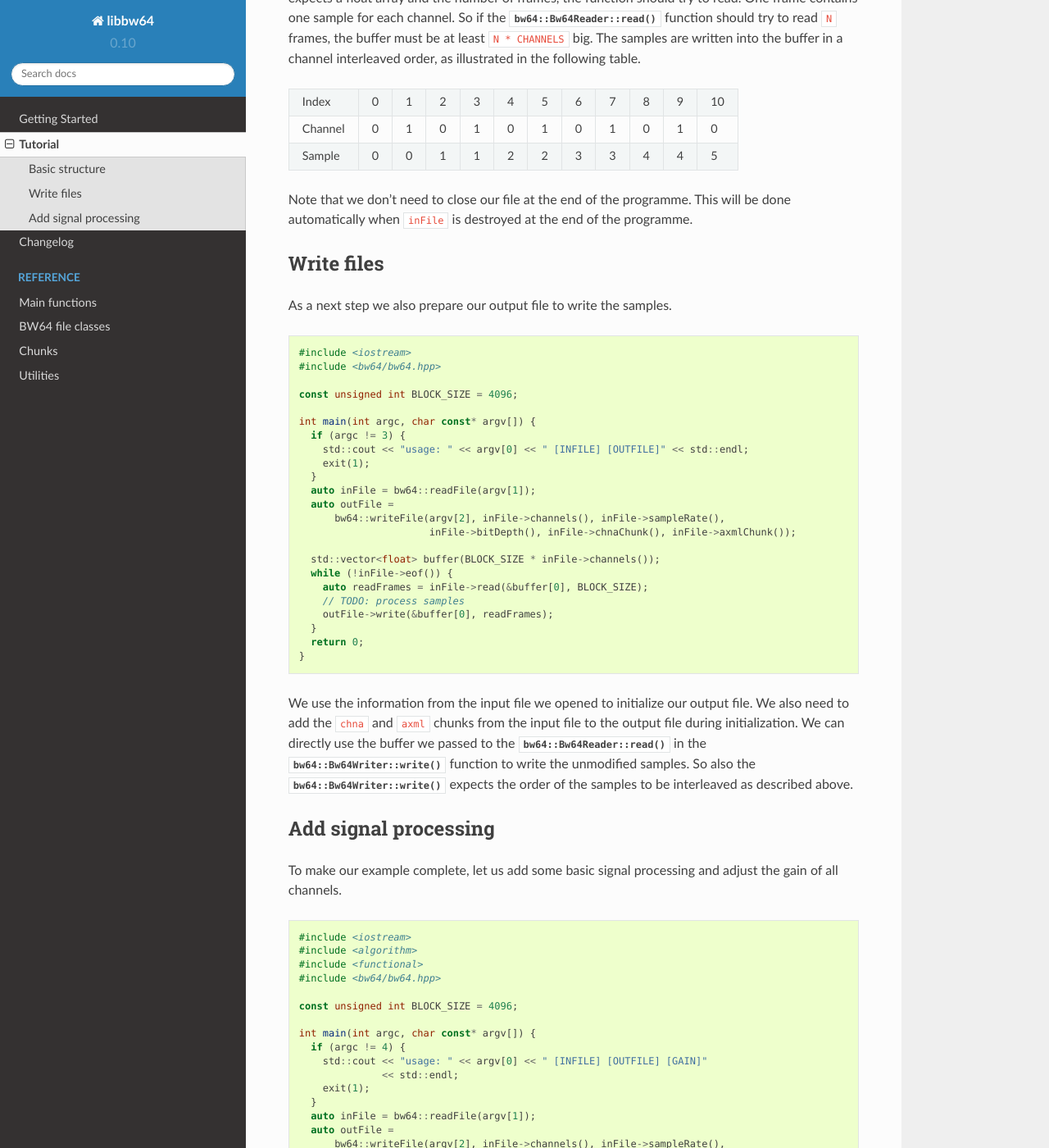
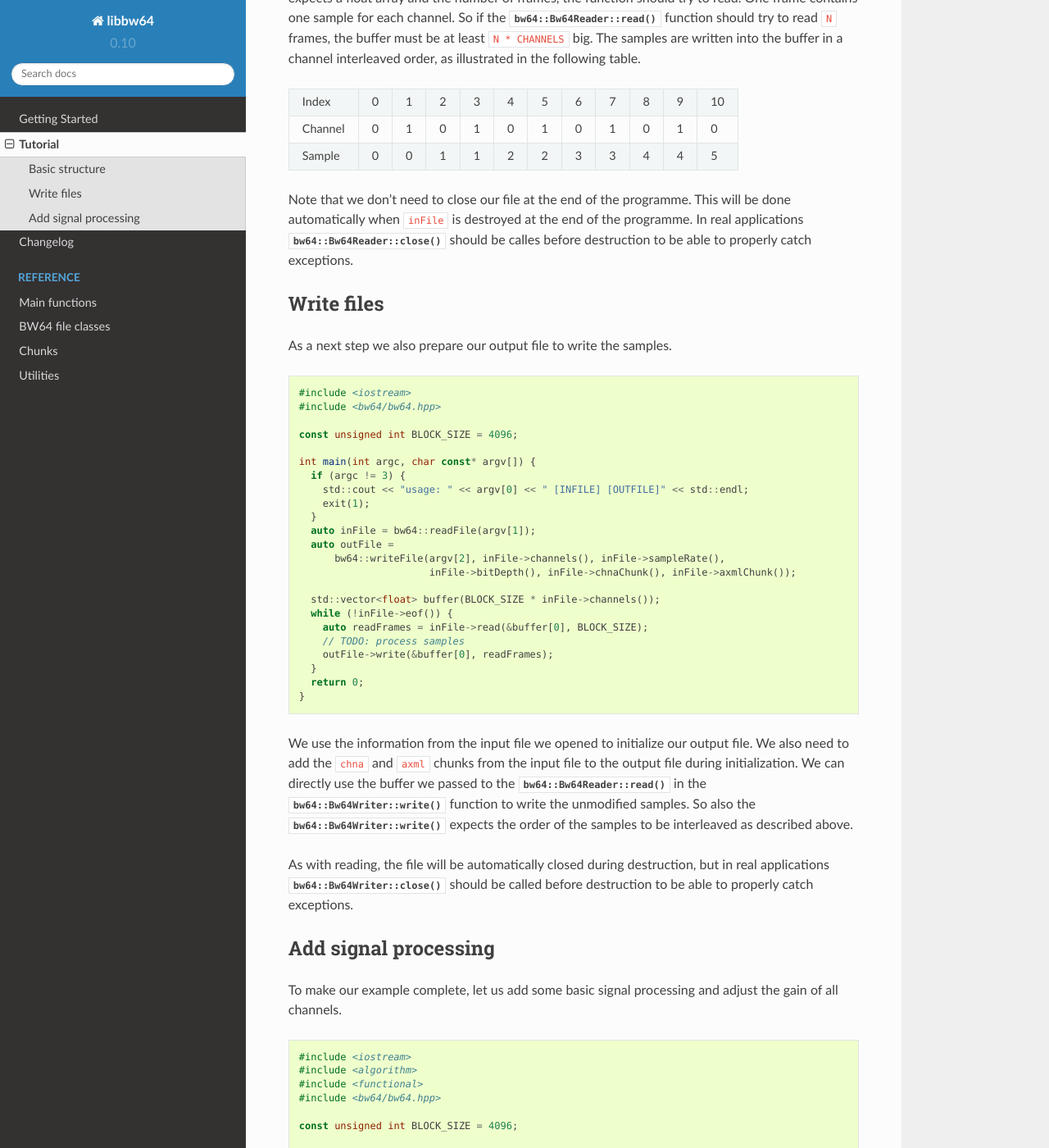
Before and after one commit to ebu/libbw64, a Sphinx documentation site: the page built from docs/tutorial.rst, in a window 1280 px wide and 1400 px high, scrolled down 778 px. Shown: the whole window at 82% size. Built offline with Sphinx 7.4.7 and the Read the Docs theme 2.0.0, drawn with Linux system fonts in a browser that asks for light colours.

Commit message:
allow closing reader and writer explicitly
This is required when writing to properly catch exceptions raised during
finalisation. The reader equivalent is added for symmetry.

```diff
--- a/docs/tutorial.rst
+++ b/docs/tutorial.rst
@@ -53,6 +53,8 @@ table.
 
 Note that we don't need to close our file at the end of the programme. This will
 be done automatically when ``inFile`` is destroyed at the end of the programme.
+In real applications :cpp:func:`bw64::Bw64Reader::close()` should be calles
+before destruction to be able to properly catch exceptions.
 
 Write files
 -----------
@@ -93,6 +95,10 @@ passed to the :cpp:func:`bw64::Bw64Reader::read()` in the
 So also the :cpp:func:`bw64::Bw64Writer::write()` expects the order of the
 samples to be interleaved as described above.
 
+As with reading, the file will be automatically closed during destruction, but
+in real applications :cpp:func:`bw64::Bw64Writer::close()` should be called
+before destruction to be able to properly catch exceptions.
+
 Add signal processing
 ---------------------
 
```
Also changed, not shown: CHANGELOG.md (+1 -0 lines), 3 other files.
